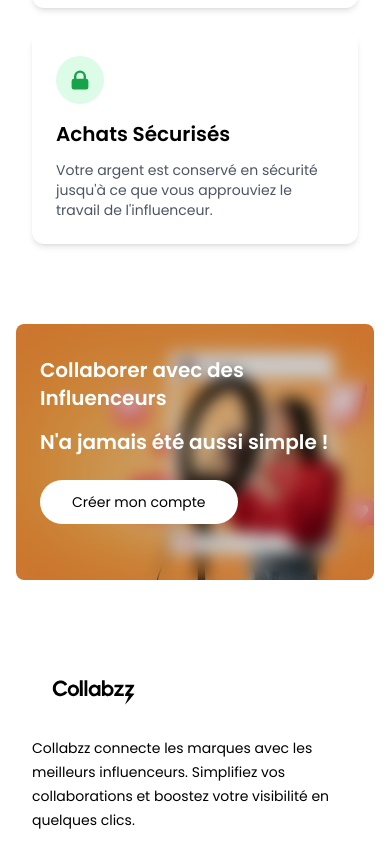
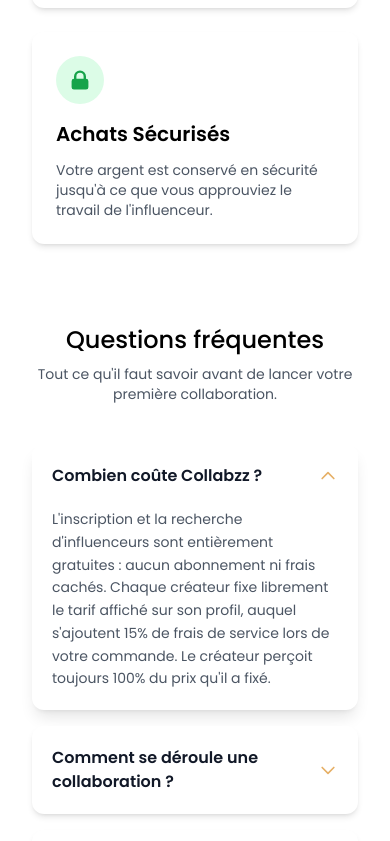
Before and after one commit to Tawon13/React-Website, a React (Vite) app: page / in a window 390 px wide. Shown: the part 1863-2704 px from the top of the page. Built offline with nearby package versions, Linux system fonts and the light colour scheme; no server answers; the database is empty.

Commit message:
add: faq

```diff
--- /dev/null
+++ b/src/components/FAQ.jsx
@@ -0,0 +1,97 @@
+import React, { useState } from 'react'
+import { Helmet } from 'react-helmet-async'
+
+const FAQ_ITEMS = [
+  {
+    question: "Combien coûte Collabzz ?",
+    answer: "L'inscription et la recherche d'influenceurs sont entièrement gratuites : aucun abonnement ni frais cachés. Chaque créateur fixe librement le tarif affiché sur son profil, auquel s'ajoutent 15% de frais de service lors de votre commande. Le créateur perçoit toujours 100% du prix qu'il a fixé."
+  },
+  {
+    question: "Comment se déroule une collaboration ?",
+    answer: "Vous ajoutez les prestations qui vous intéressent à votre panier, puis vous envoyez votre demande de collaboration. L'influenceur la reçoit et l'accepte, vous échangez ensuite votre brief par messagerie directement sur la plateforme, et vous validez le contenu une fois livré."
+  },
+  {
+    question: "Comment les influenceurs sont-ils vérifiés ?",
+    answer: "Chaque créateur connecte son compte TikTok à Collabzz : ses abonnés, ses vues et son taux d'engagement sont donc des statistiques réelles, et non des chiffres déclarés. Notre équipe valide ensuite manuellement chaque profil avant sa mise en ligne."
+  },
+  {
+    question: "Mon paiement est-il sécurisé ?",
+    answer: "Oui. Votre argent est conservé en sécurité et n'est versé à l'influenceur qu'une fois le contenu livré et approuvé par vous. Si la prestation n'est pas réalisée, vous n'êtes pas débité."
+  },
+  {
+    question: "Je suis créateur de contenu, comment rejoindre la plateforme ?",
+    answer: "Créez votre compte créateur gratuitement, connectez votre compte TikTok, choisissez votre catégorie et fixez vos tarifs. Dès que votre profil est validé par notre équipe, il devient visible par les marques qui peuvent vous contacter directement."
+  }
+]
+
+const FAQ = () => {
+  const [openIndex, setOpenIndex] = useState(0)
+
+  // Balisage FAQPage pour que les questions puissent remonter dans les résultats Google.
+  const faqSchema = {
+    '@context': 'https://schema.org',
+    '@type': 'FAQPage',
+    mainEntity: FAQ_ITEMS.map(({ question, answer }) => ({
+      '@type': 'Question',
+      name: question,
+      acceptedAnswer: { '@type': 'Answer', text: answer }
+    }))
+  }
+
+  return (
+    <div className='my-20 px-4 sm:px-10 md:px-14 lg:px-20'>
+      <Helmet>
+        <script type='application/ld+json'>{JSON.stringify(faqSchema)}</script>
+      </Helmet>
+
+      <h2 className='text-2xl sm:text-3xl font-medium text-center mb-2'>Questions fréquentes</h2>
+      <p className='text-gray-600 text-sm text-center mb-10'>
+        {"Tout ce qu'il faut savoir avant de lancer votre première collaboration."}
+      </p>
+
+      <div className='max-w-3xl mx-auto flex flex-col gap-4'>
+        {FAQ_ITEMS.map((item, index) => {
+          const isOpen = openIndex === index
+          return (
+            <div
+              key={item.question}
+              className={`bg-white rounded-xl overflow-hidden transition-shadow duration-300 ${isOpen ? 'shadow-lg' : 'shadow-md hover:shadow-lg'}`}
+            >
+              <button
+                onClick={() => setOpenIndex(isOpen ? null : index)}
+                aria-expanded={isOpen}
+                aria-controls={`faq-answer-${index}`}
+                className='w-full flex items-center justify-between gap-4 text-left p-5 sm:p-6'
+              >
+                <h3 className='text-base sm:text-lg font-semibold text-gray-900'>{item.question}</h3>
+                <svg
+                  className={`w-5 h-5 flex-shrink-0 text-primary transition-transform duration-300 ${isOpen ? 'rotate-180' : ''}`}
+                  fill='none'
+                  stroke='currentColor'
+                  viewBox='0 0 24 24'
+                >
+                  <path strokeLinecap='round' strokeLinejoin='round' strokeWidth={2} d='M19 9l-7 7-7-7' />
+                </svg>
+              </button>
+              {/* La transition 0fr -> 1fr permet d'animer une hauteur automatique,
+                  sans avoir à mesurer le contenu en JavaScript. */}
+              <div
+                id={`faq-answer-${index}`}
+                aria-hidden={!isOpen}
+                className={`grid transition-all duration-300 ease-out ${isOpen ? 'grid-rows-[1fr] opacity-100' : 'grid-rows-[0fr] opacity-0'}`}
+              >
+                <div className='overflow-hidden'>
+                  <p className='px-5 sm:px-6 pb-5 sm:pb-6 text-gray-600 text-sm leading-relaxed'>
+                    {item.answer}
+                  </p>
+                </div>
+              </div>
+            </div>
+          )
+        })}
+      </div>
+    </div>
+  )
+}
+
+export default FAQ
--- a/src/components/TopInflu.jsx
+++ b/src/components/TopInflu.jsx
@@ -1,4 +1,4 @@
-import React, { useContext } from 'react'
+import React, { useContext, useMemo } from 'react'
 import { useNavigate } from 'react-router-dom'
 import { AppContext } from '../context/AppContext'
 
@@ -7,6 +7,14 @@
     const navigate = useNavigate()
     const {doctors} = useContext(AppContext)
 
+    // Les profils les plus suivis du site : 4 sur ordinateur, le dernier étant masqué sur mobile.
+    const topInfluencers = useMemo(
+      () => [...doctors]
+        .sort((a, b) => (b.followers?.tiktok || 0) - (a.followers?.tiktok || 0))
+        .slice(0, 4),
+      [doctors]
+    )
+
   return (
     <div className='flex flex-col items-center gap-4 my-12 sm:my-16 text-gray900 px-4 sm:px-6 md:mx-10'>
       <h1 className='text-2xl sm:text-3xl font-medium text-center'>Nos Influenceurs(se) du Moment</h1>
@@ -14,12 +22,12 @@
         Parcourez notre longue liste d'influenceurs de confiance.
       </p>
 
-      <div className='w-full grid grid-cols-1 sm:grid-cols-2 md:grid-cols-3 lg:grid-cols-4 xl:grid-cols-5 gap-4 pt-5 gap-y-6'>
-        {doctors.slice(0, 10).map((item, index) => (
+      <div className='w-full max-w-5xl grid grid-cols-1 sm:grid-cols-2 md:grid-cols-4 gap-4 pt-5 gap-y-6'>
+        {topInfluencers.map((item, index) => (
           <div
             onClick={() => {navigate(`/influencer/${item._id}`); scrollTo(0,0)}}
-            className='border border-blue-200 rounded-xl overflow-hidden cursor-pointer hover:translate-y-[-10px] transition-all duration-500'
-            key={index}
+            className={`border border-blue-200 rounded-xl overflow-hidden cursor-pointer hover:translate-y-[-10px] transition-all duration-500 ${index === 3 ? 'hidden sm:block' : ''}`}
+            key={item._id}
           >
             <img className='bg-blue-50 w-full aspect-square object-cover' src={item.image} alt={item.tiktokUsername ? `@${item.tiktokUsername}` : 'Influenceur'} />
             <div className='p-3 sm:p-4'>
--- a/src/pages/Home.jsx
+++ b/src/pages/Home.jsx
@@ -6,6 +6,7 @@
 import Search from '../components/Search'
 import Cards from '../components/Cards'
 import Features from '../components/Features'
+import FAQ from '../components/FAQ'
 import SEO from '../components/SEO'
 
 const Home = () => {
@@ -17,6 +18,7 @@
         <Search/>
         <TopDoctors/>
         <Features/>
+        <FAQ/>
         {/* <SpecialityMenu/> */}
         <Banner/>
     </div>
--- a/src/pages/talents.jsx
+++ b/src/pages/talents.jsx
@@ -57,6 +57,18 @@
 		return pickBestMatch(doctors, brandCriteria)
 	}, [doctors, brandCriteria, hasActiveFilters])
 
+	// N'affiche que les catégories réellement représentées par au moins un influenceur.
+	// La catégorie active est conservée même si elle est vide, pour qu'un filtre ouvert
+	// depuis une URL directe reste visible et désélectionnable.
+	const availableCategories = useMemo(() => {
+		const usedCategories = new Set(
+			doctors.map((doc) => doc.speciality?.toLowerCase()).filter(Boolean)
+		)
+		return INFLUENCER_CATEGORIES.filter(
+			(cat) => usedCategories.has(cat.toLowerCase()) || activeCategory?.toLowerCase() === cat.toLowerCase()
+		)
+	}, [doctors, activeCategory])
+
 	// Change de catégorie tout en conservant les autres filtres actifs (tri, prix).
 	const goToCategory = (categoryValue) => {
 		const params = new URLSearchParams(searchParams)
@@ -80,10 +92,11 @@
       }
     }
 
-    if (sort === 'popular') {
+    if (sort === 'recent') {
+      filtered = [...filtered].sort((a, b) => new Date(b.createdAt || 0) - new Date(a.createdAt || 0))
+    } else {
+      // Ordre par défaut : les profils les plus suivis apparaissent en premier.
       filtered = [...filtered].sort((a, b) => (b.followers?.tiktok || 0) - (a.followers?.tiktok || 0))
-    } else if (sort === 'recent') {
-      filtered = [...filtered].sort((a, b) => new Date(b.createdAt || 0) - new Date(a.createdAt || 0))
     }
 
     setFilterDoc(filtered)
@@ -131,7 +144,7 @@
 						>
 							Toutes catégories
 						</button>
-						{INFLUENCER_CATEGORIES.map((cat) => (
+						{availableCategories.map((cat) => (
 							<button
 								key={cat}
 								onClick={() => goToCategory(cat)}
```
